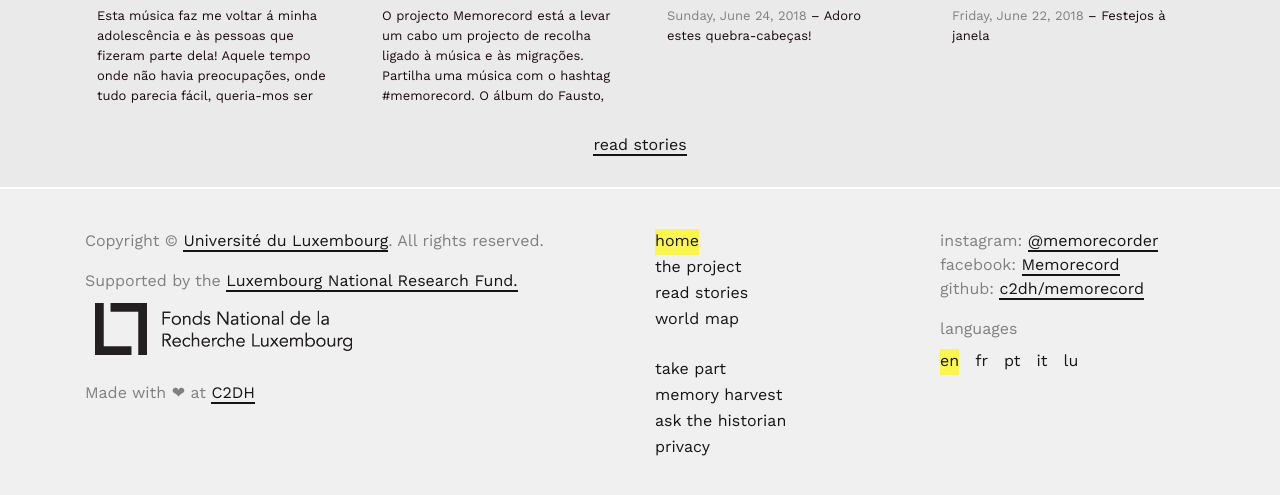
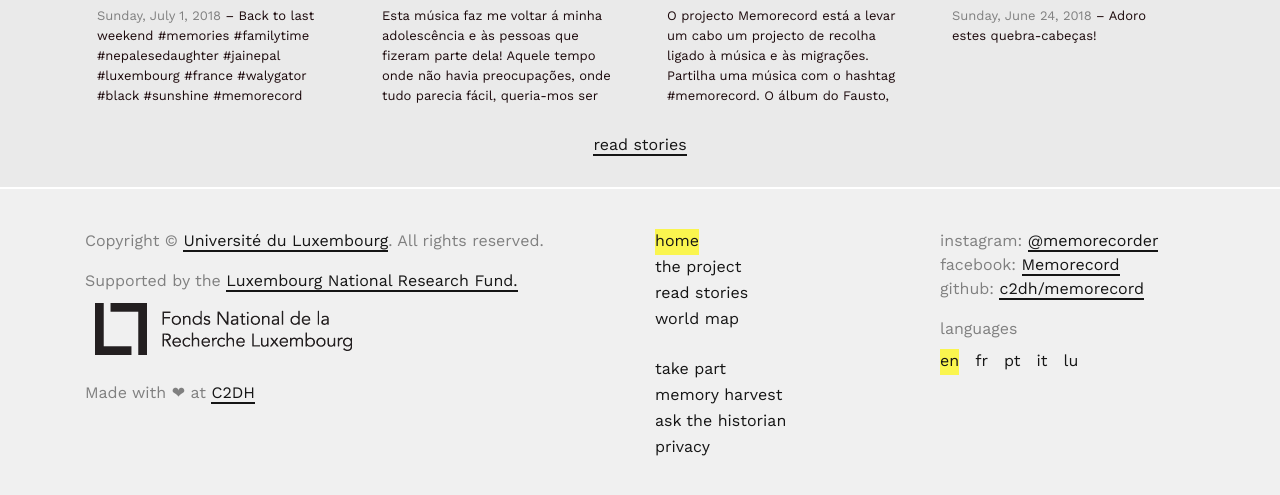
Before and after one commit to C2DH/memorecord, a Jekyll site: the page built from pages/index.md, in a window 1280 px wide and 900 px high, scrolled down 655 px, cut to the strip 399-894 px from the top of the window. Built offline with Jekyll 4.4.1, drawn with Linux system fonts in a browser that asks for light colours.

Commit message:
new entry

```diff
--- a/_data/documents.yaml
+++ b/_data/documents.yaml
@@ -372,3 +372,20 @@
         url: 73f2036b650e45158f8add312b6a04a0-24x24.jpg
         width: 24
         height: 24
+-
+    uid: 'https://www.instagram.com/p/BkqwYJ0hh8m/'
+    description: 'Back to last weekend #memories #familytime #nepalesedaughter #jainepal #luxembourg #france #walygator #black #sunshine #memorecord #sunday #funday #funtime #warmth #light #bright'
+    image: 'https://memorecord.uni.lu/media/images/1813474566014902054_5978731130.png'
+    url: 'https://www.instagram.com/p/BkqwYJ0hh8m/'
+    geometry:
+        type: Point
+        coordinates:
+            - 6.15630085646
+            - 49.2270378381
+    provider: instagram
+    date: '2018-07-01'
+    _id: dcf24ed67f9e4b8c897906ca6dc9edd5
+    thumbnail:
+        url: dcf24ed67f9e4b8c897906ca6dc9edd5-24x24.jpg
+        width: 24
+        height: 24
```
Also changed, not shown: assets/images/thumbnails/dcf24ed67f9e4b8c897906ca6dc9edd5-24x24.jpg (added).
